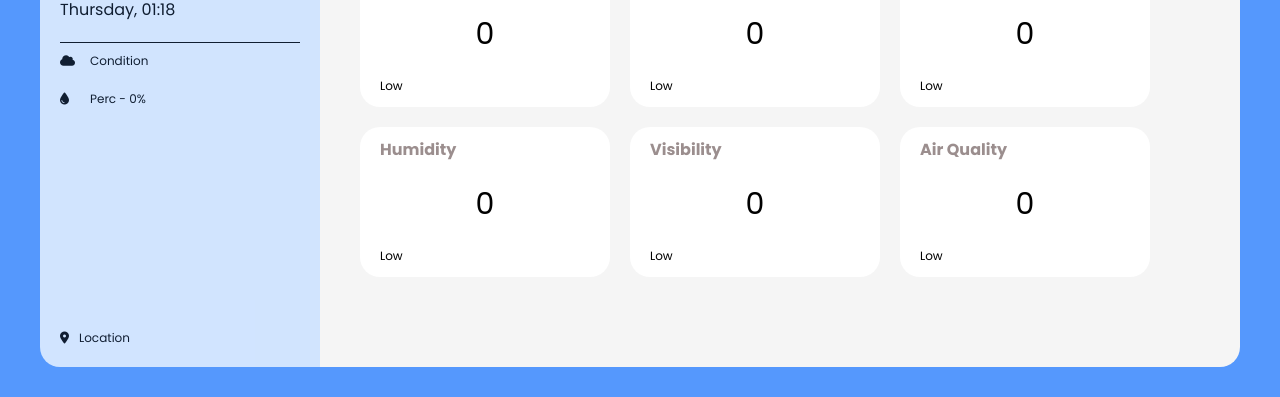
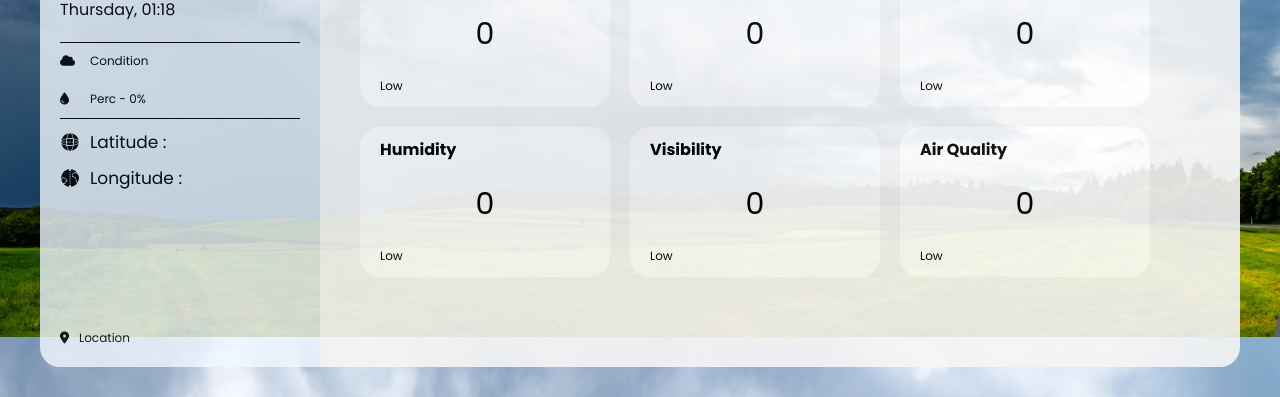
Before and after one commit to Deyankavindu/Weather-Forecast-App, a plain HTML site: page index.html in a window 1280 px wide. Shown: the part 463-860 px from the top of the page. Drawn offline with Linux system fonts and the light colour scheme; no server answers.

Commit message:
Add latitude and longitude

```diff
--- a/index.html
+++ b/index.html
@@ -6,8 +6,7 @@
     <link rel="stylesheet" href="style.css" />
     <script
       src="https://kit.fontawesome.com/eb96deeb1a.js"
-      crossorigin="anonymous"
-    ></script>
+      crossorigin="anonymous"></script>
     <title>Weather App</title>
   </head>
   <body>
@@ -39,6 +38,15 @@
               <div class="rain">
                 <i class="fa-solid fa-droplet"></i>
                 <p id="rain">perc - 0%</p>
+              </div>
+              <div class="divider"></div>
+              <div class="latitude">
+                <img src="./img/icon/equator.png" alt="">
+                <p id="latitude">Latitude :</p>
+              </div>
+              <div class="longitude">
+                <img src="./img/icon/longitude.png" alt="">
+                <p id="longitude">Longitude :</p>
               </div>
             </div>
           </div>
--- a/script.js
+++ b/script.js
@@ -3,6 +3,8 @@ dateTime = document.getElementById("date-time");
 currentLocation = document.getElementById("location");
 condition = document.getElementById("condition");
 rain = document.getElementById("rain");
+latitude = document.getElementById("latitude");
+longitude = document.getElementById("longitude");
 mainIcon = document.getElementById("icon");
 uvIndex = document.getElementById("uv-index");
 windSpeed = document.getElementById("wind-speed");
@@ -74,7 +76,7 @@ getPublicIp();
 function getWeatherData(city, unit, hourlyOrWeek) {
   const apiKey = "ECUAMFQF4F9JD8JU85SBLUTZN";
   fetch(
-    'https://weather.visualcrossing.com/VisualCrossingWebServices/rest/services/timeline/${city}?unitGroup=metric&key=ECUAMFQF4F9JD8JU85SBLUTZN&contentType=json',
+    'https://weather.visualcrossing.com/VisualCrossingWebServices/rest/services/timeline/colombo?unitGroup=metric&key=ECUAMFQF4F9JD8JU85SBLUTZN&contentType=json',
     {
       method: "GET",
     }
@@ -91,6 +93,8 @@ function getWeatherData(city, unit, hourlyOrWeek) {
       currentLocation.innerText = data.resolvedAddress;
       condition.innerText = today.condition;
       rain.innerText = "Perc -" + today.precip +"%" ;
+      latitude.innerText = "Latitude : " + today.latitude;
+      longitude.innerText = "Longitude : " + today.longitudeitude;
     });
 }
 
--- a/style.css
+++ b/style.css
@@ -19,7 +19,12 @@ body{
     padding: 30px;
     transition: background-image 0.3s ease;
     background: var(--primary--clr);
-    background-image: linear-gradient(rgba(0,0,0,0.5)),rgba(0,0,0,0.5),url(./img/);
+    background-image: linear-gradient(rgba(0,0,0,0.5)),rgba(0,0,0,0.5);
+    background-image: url(./img/./icon/mesmerizing-view-fresh-green-fields-cloudy-sky.jpg);
+    background-repeat: no-repeat;
+    background-attachment: fixed;
+    background-size: 100% 100%;
+
 }
 img{
     width: 100%;
@@ -109,6 +114,7 @@ img{
     height: 1px;
     margin:20px 0 ;
     background-color: black;
+    margin-top: 20px;
  }
  .condition-rain{
     font-size: 12px;
@@ -124,6 +130,22 @@ img{
  .condition-rain div i {
     width: 20px;
  }
+
+ .latitude{
+   font-size: 17px;
+
+ }
+
+ .latitude img{
+   width:20px;
+ }
+
+ .longitude{
+   font-size: 17px;
+ }
+ .longitude img{
+   width:20px ;
+ }
  .location{
     display: flex;
     align-items: center;
@@ -138,6 +160,7 @@ img{
     position: relative;
     padding-bottom: 90px;
     background-color: whitesmoke;
+    opacity: 0.9;
  }
  .main nav{
     display: flex;
@@ -238,8 +261,8 @@ img{
    display: flex;
    flex-direction: column;
  }
- .card2 .card-heading{
-   color: rgb(155, 142, 142);
+ .card2 .vding{
+   color: rgb(104, 94, 94);
  }
  .card2 .content{
    margin-top: 20px;
```
Also changed, not shown: img/icon/equator.png (added), img/icon/longitude.png (added), img/icon/mesmerizing-view-fresh-green-fields-cloudy-sky.jpg (added), img/icon/sky-clouds-background.jpg (added).
